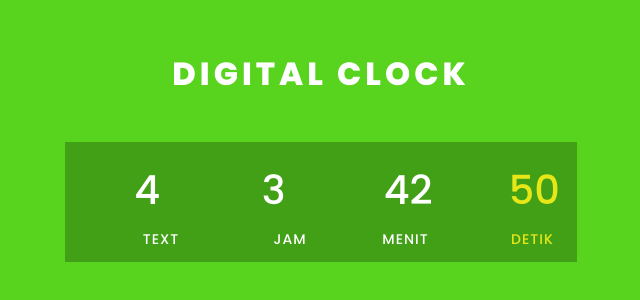
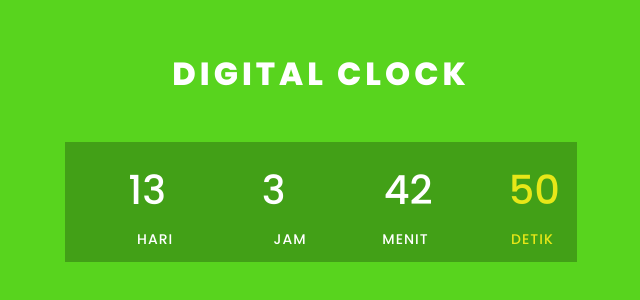
Before and after one commit to M-Coding-a11u/MikoWEBSITE, a plain HTML site: page index.html in a window 1280 px wide. Shown: the part 256-556 px from the top of the page, 319-959 px from the left. Drawn offline with Linux system fonts and the light colour scheme.

Commit message:
Update index.html

```diff
--- a/index.html
+++ b/index.html
@@ -15,7 +15,7 @@
         <div class="countdownBx">
             <h2>DIGITAL CLOCK</h2>
             <div class="countdown">
-                <div id="month">00</div>
+                <div id="day">00</div>
                 <div id="hour">00</div>
                 <div id="minute">00</div>
                 <div id="second">00</div>
@@ -26,12 +26,12 @@
         function newYear() {
             const now = new Date()
 
-            const mon = now.getMonth();
+            const d = now.getDate();
             const h = now.getHours();
             const m = now.getMinutes();
             const s = now.getSeconds();
 
-            document.getElementById('month').innerText = mon;
+            document.getElementById('day').innerText = d;
             document.getElementById('hour').innerText = h;
             document.getElementById('minute').innerText = m;
             document.getElementById('second').innerText = s;
```
